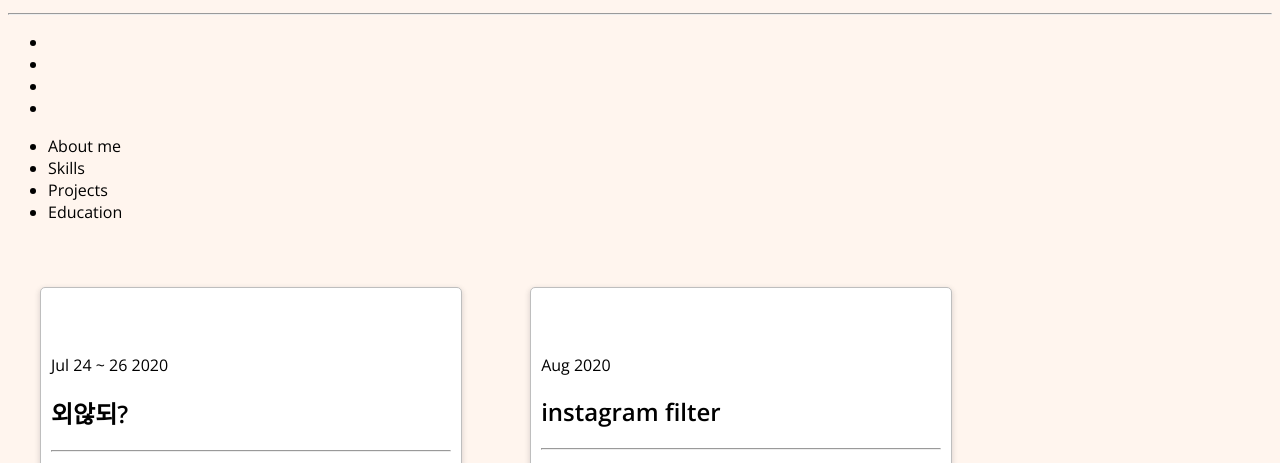
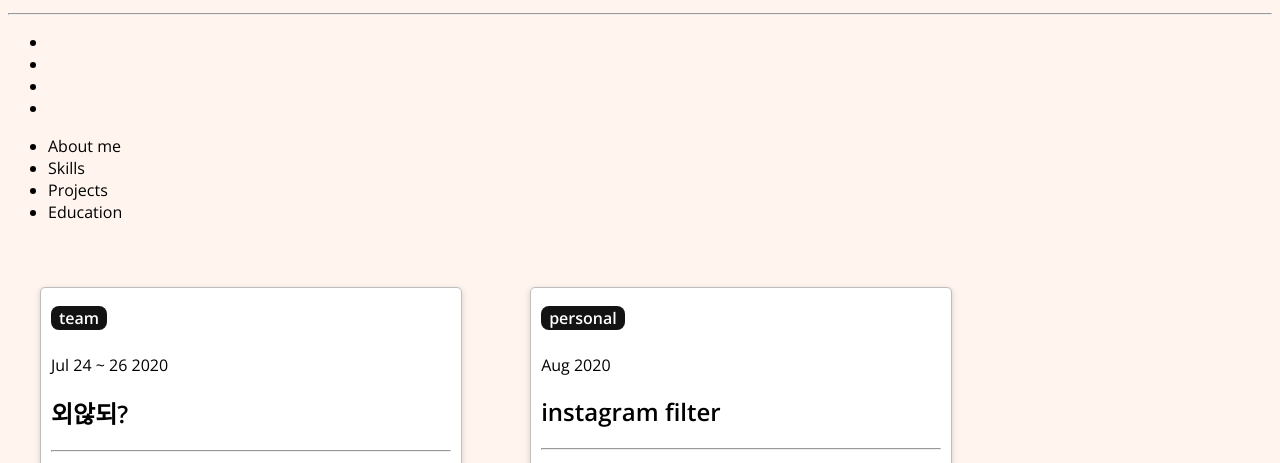
Before and after one commit to teethemoji/teethemoji.github.io, a plain HTML site: page index.html in a window 1280 px wide. Shown: the part 307-770 px from the top of the page. Drawn offline with nearby package versions, Linux system fonts and the light colour scheme; a script that the page names is missing.

Commit message:
Add default background color to span element
Added default background color(#131313) to span element

```diff
--- a/style.css
+++ b/style.css
@@ -5,6 +5,7 @@ html {
 }
 
 span {
+    background-color: #131313;
     font-weight: 550;
     border : 0;
     padding : 1px 8px;
```
